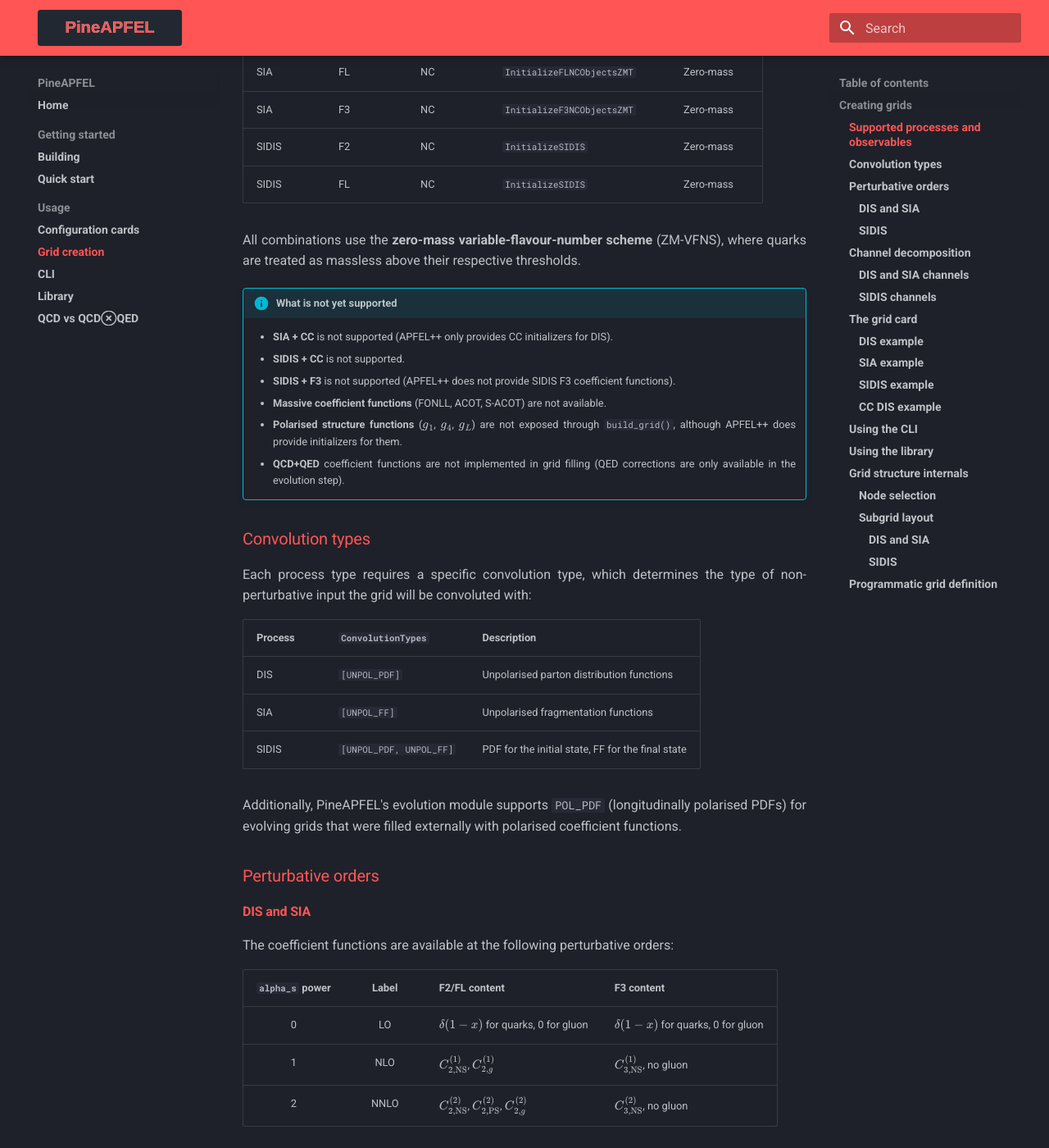
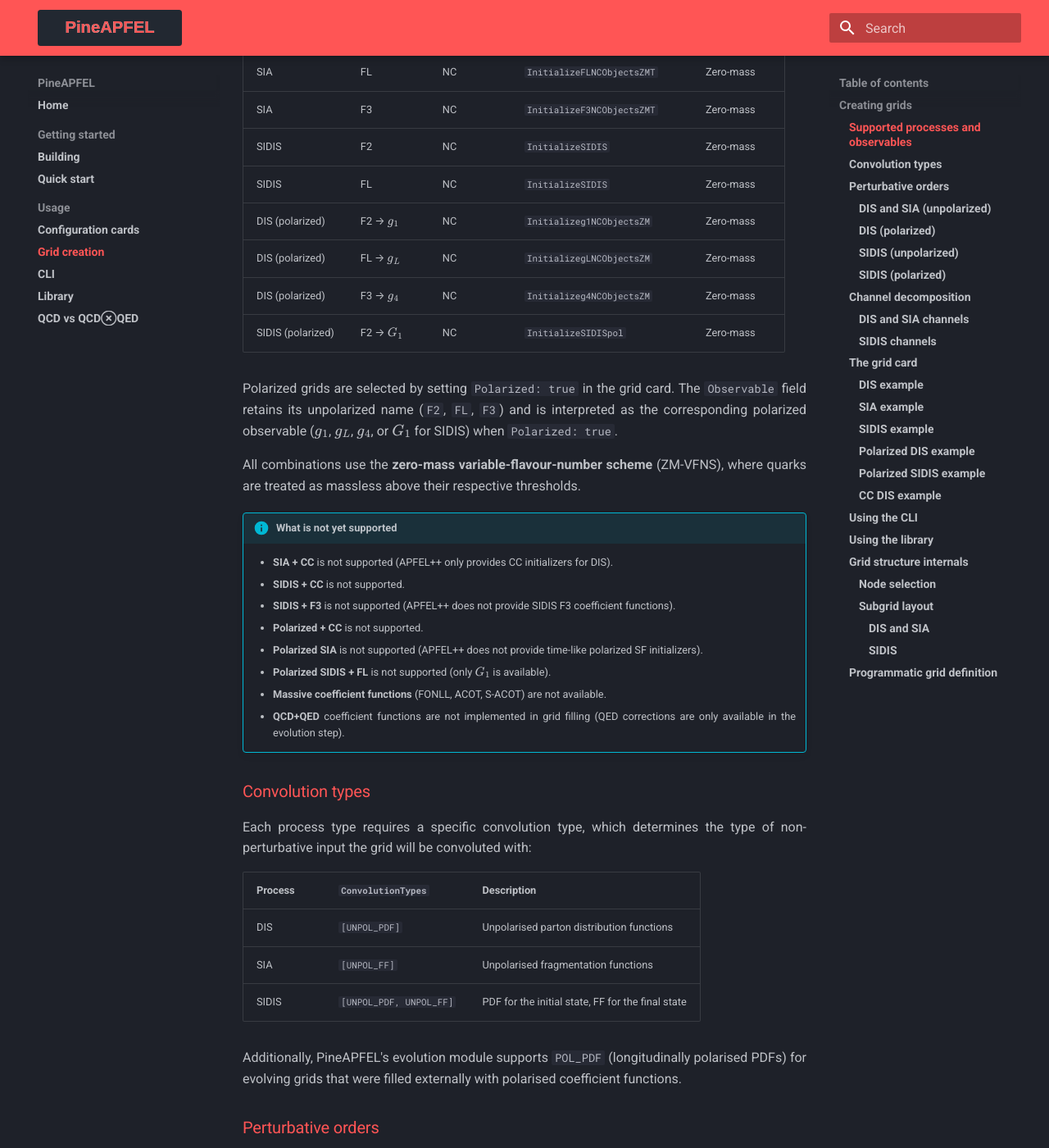
Before and after one commit to QCDLab/PineAPFEL, an MkDocs documentation site: the page built from docs/grid-creation.md, in a window 1280 px wide and 1400 px high, scrolled down 1058 px. Shown: the whole window at 82% size. Built offline with MkDocs 1.6.1 and Material for MkDocs 9.7.7, drawn with Linux system fonts in a browser that asks for light colours; some of the changed text lies outside the part shown.

Commit message:
Implement polarized structure functions

````diff
--- a/docs/grid-creation.md
+++ b/docs/grid-creation.md
@@ -31,6 +31,15 @@ The `build_grid()` function currently supports the following combinations:
 | SIA | F3 | NC | `InitializeF3NCObjectsZMT` | Zero-mass |
 | SIDIS | F2 | NC | `InitializeSIDIS` | Zero-mass |
 | SIDIS | FL | NC | `InitializeSIDIS` | Zero-mass |
+| DIS (polarized) | F2 → \(g_1\) | NC | `Initializeg1NCObjectsZM` | Zero-mass |
+| DIS (polarized) | FL → \(g_L\) | NC | `InitializegLNCObjectsZM` | Zero-mass |
+| DIS (polarized) | F3 → \(g_4\) | NC | `Initializeg4NCObjectsZM` | Zero-mass |
+| SIDIS (polarized) | F2 → \(G_1\) | NC | `InitializeSIDISpol` | Zero-mass |
+
+Polarized grids are selected by setting `Polarized: true` in the grid card. The
+`Observable` field retains its unpolarized name (`F2`, `FL`, `F3`) and is interpreted
+as the corresponding polarized observable (\(g_1\), \(g_L\), \(g_4\), or \(G_1\) for
+SIDIS) when `Polarized: true`.
 
 All combinations use the **zero-mass variable-flavour-number scheme** (ZM-VFNS), where
 quarks are treated as massless above their respective thresholds.
@@ -39,9 +48,10 @@ quarks are treated as massless above their respective thresholds.
     - **SIA + CC** is not supported (APFEL++ only provides CC initializers for DIS).
     - **SIDIS + CC** is not supported.
     - **SIDIS + F3** is not supported (APFEL++ does not provide SIDIS F3 coefficient functions).
+    - **Polarized + CC** is not supported.
+    - **Polarized SIA** is not supported (APFEL++ does not provide time-like polarized SF initializers).
+    - **Polarized SIDIS + FL** is not supported (only \(G_1\) is available).
     - **Massive coefficient functions** (FONLL, ACOT, S-ACOT) are not available.
-    - **Polarised structure functions** (\(g_1\), \(g_4\), \(g_L\)) are not exposed
-      through `build_grid()`, although APFEL++ does provide initializers for them.
     - **QCD+QED** coefficient functions are not implemented in grid filling (QED corrections
       are only available in the evolution step).
 
@@ -61,7 +71,7 @@ for evolving grids that were filled externally with polarised coefficient functi
 
 ### Perturbative orders
 
-#### DIS and SIA
+#### DIS and SIA (unpolarized)
 
 The coefficient functions are available at the following perturbative orders:
 
@@ -71,7 +81,18 @@ The coefficient functions are available at the following perturbative orders:
 | 1 | NLO | \(C_{2,\mathrm{NS}}^{(1)}\), \(C_{2,g}^{(1)}\) | \(C_{3,\mathrm{NS}}^{(1)}\), no gluon |
 | 2 | NNLO | \(C_{2,\mathrm{NS}}^{(2)}\), \(C_{2,\mathrm{PS}}^{(2)}\), \(C_{2,g}^{(2)}\) | \(C_{3,\mathrm{NS}}^{(2)}\), no gluon |
 
-#### SIDIS
+#### DIS (polarized)
+
+For polarized DIS (`Polarized: true`), the structure functions \(g_1\), \(g_L\), and \(g_4\)
+are selected instead. The available coefficient functions mirror the unpolarized case:
+
+| `alpha_s` power | Label | \(g_1\) / \(g_L\) content | \(g_4\) content |
+|:-:|:--:|---|---|
+| 0 | LO | \(\delta(1-x)\) for quarks, 0 for gluon | \(\delta(1-x)\) for quarks, 0 for gluon |
+| 1 | NLO | \(G_{1,\mathrm{NS}}^{(1)}\), \(G_{1,g}^{(1)}\) | \(G_{4,\mathrm{NS}}^{(1)}\), no gluon |
+| 2 | NNLO | \(G_{1,\mathrm{NS}}^{(2)}\), \(G_{1,\mathrm{PS}}^{(2)}\), \(G_{1,g}^{(2)}\) | \(G_{4,\mathrm{NS}}^{(2)}\), no gluon |
+
+#### SIDIS (unpolarized)
 
 SIDIS coefficient functions depend on two momentum-fraction variables (\(x\) and \(z\)) and are
 provided as `DoubleObject<Operator>` instances by APFEL++. The available terms per channel type
@@ -87,6 +108,17 @@ The channel labels refer to the convolution pair (PDF flavour, FF flavour):
 \(qq\) = quark PDF ⊗ quark FF, \(gq\) = quark PDF ⊗ gluon FF,
 \(qg\) = gluon PDF ⊗ quark FF. The same coefficient functions apply to \(F_L\)
 with \(C_{L,qq/gq/qg}\) replacing \(C_{2,\ldots}\); \(F_L\) has no LO contribution.
+
+#### SIDIS (polarized)
+
+For polarized SIDIS (`Polarized: true`), only \(G_1\) is available (set `Observable: F2`).
+The coefficient function structure mirrors the unpolarized \(F_2\) case:
+
+| `alpha_s` power | Label | \(qq\) | \(gq\) | \(qg\) |
+|:-:|:--:|:--:|:--:|:--:|
+| 0 | LO | \(G_{1,qq}^{(0)}\) | — | — |
+| 1 | NLO | \(G_{1,qq}^{(1)}\) | \(G_{1,gq}^{(1)}\) | \(G_{1,qg}^{(1)}\) |
+| 2 | NNLO | \(G_{1,qq}^{(2)}\) (\(n_f\)-dependent) | — | — |
 
 The orders are specified in the grid card via the `Orders` field. Each order entry is a
 5-element array `[alpha_s, alpha, log_xir, log_xif, log_xia]`. For pure QCD coefficient
@@ -214,6 +246,14 @@ Current: NC
 # Optional, defaults to Plus.
 # CCSign: Plus
 
+# Longitudinal polarization flag.
+# When true, the polarized structure functions are computed:
+#   DIS:   F2 -> g1,  FL -> gL,  F3 -> g4  (NC only)
+#   SIDIS: F2 -> G1                          (NC only, F2 observable required)
+# Polarized CC and polarized SIA are not supported.
+# Optional, defaults to false.
+# Polarized: false
+
 # PID basis for the channel definitions.
 # Supported values: PDG, EVOL
 PidBasis: PDG
@@ -338,6 +378,59 @@ ConvolutionTypes: [UNPOL_PDF, UNPOL_FF]
 Orders:
   - [0, 0, 0, 0, 0]   # LO
   - [1, 0, 0, 0, 0]   # NLO
+
+Bins:
+  - lower: [10.0, 0.001, 0.2]
+    upper: [100.0, 0.01, 0.4]
+  - lower: [100.0, 0.01, 0.4]
+    upper: [1000.0, 0.1, 0.6]
+
+Normalizations: [1.0, 1.0]
+```
+
+#### Polarized DIS example
+
+A polarized DIS \(g_1\) grid up to NLO. The `Observable: F2` field selects the
+analogue structure function (\(g_1\)) when `Polarized: true`:
+
+```yaml
+Process: DIS
+Observable: F2
+Current: NC
+Polarized: true
+PidBasis: PDG
+HadronPids: [2212]
+ConvolutionTypes: [UNPOL_PDF]
+
+Orders:
+  - [0, 0, 0, 0, 0]
+  - [1, 0, 0, 0, 0]
+
+Bins:
+  - lower: [10.0, 0.001]
+    upper: [100.0, 0.01]
+  - lower: [100.0, 0.01]
+    upper: [1000.0, 0.1]
+
+Normalizations: [1.0, 1.0]
+```
+
+#### Polarized SIDIS example
+
+A polarized SIDIS \(G_1\) grid up to NLO. Only `Observable: F2` is valid here:
+
+```yaml
+Process: SIDIS
+Observable: F2
+Current: NC
+Polarized: true
+PidBasis: PDG
+HadronPids: [2212, 211]
+ConvolutionTypes: [UNPOL_PDF, UNPOL_FF]
+
+Orders:
+  - [0, 0, 0, 0, 0]
+  - [1, 0, 0, 0, 0]
 
 Bins:
   - lower: [10.0, 0.001, 0.2]
````
Also changed, not shown: docs/index.md (+2 -1 lines), docs/library.md (+27 -3 lines), 5 other files.
